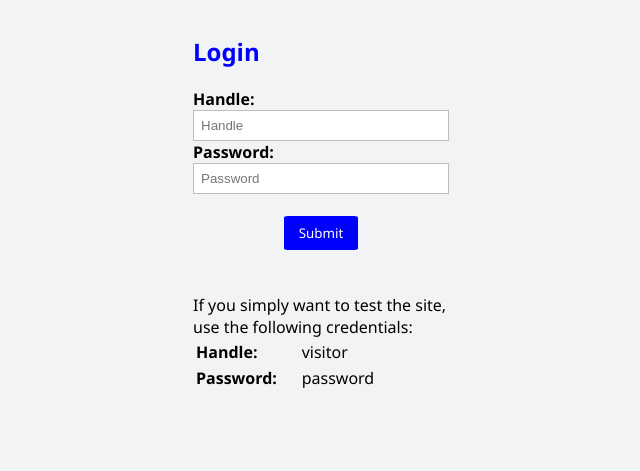
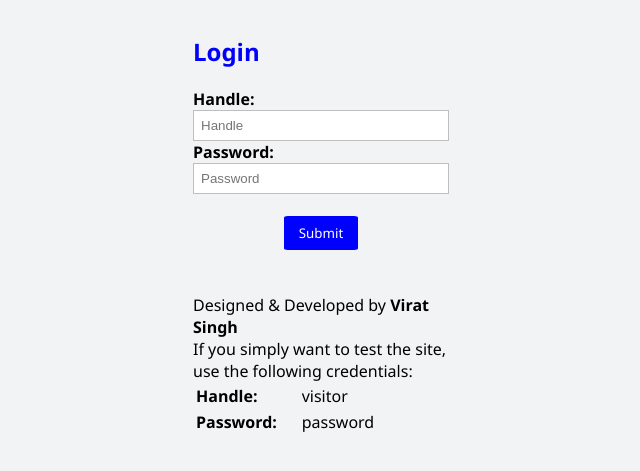
Before and after one commit to SVirat/Social-Network, a PHP site: page /door.php in a window 1280 px wide. Shown: the part 55-526 px from the top of the page, without its empty margins (319-959 px from the left). Run offline with PHP 8.4, Linux system fonts and the light colour scheme; data that the repository does not hold is empty.

Commit message:
Added name on homepage

```diff
--- a/door.php
+++ b/door.php
@@ -61,6 +61,7 @@
         </form>
 
         <br><br>
+        Designed & Developed by <b>Virat Singh</b><br>
         If you simply want to test the site, use the following credentials:<br>
         <table>
             <tr>
```
